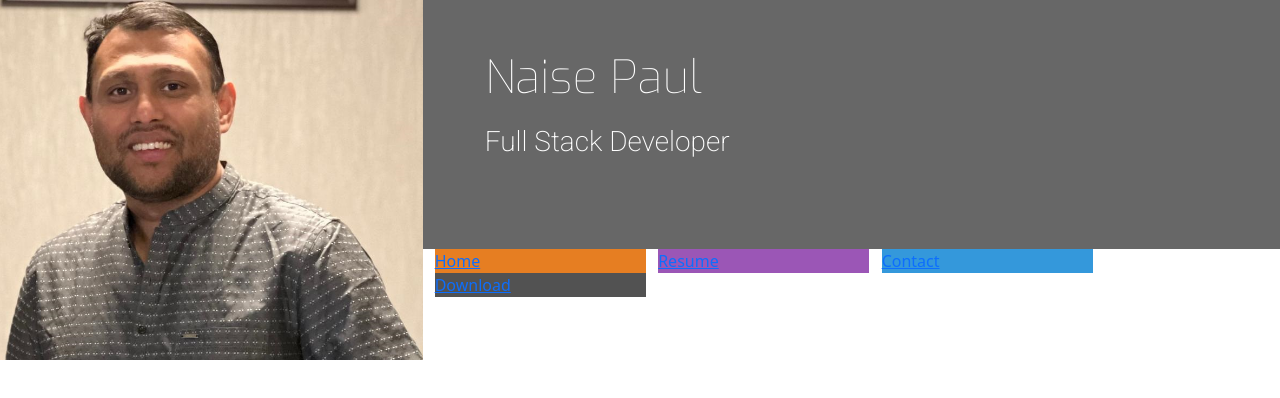
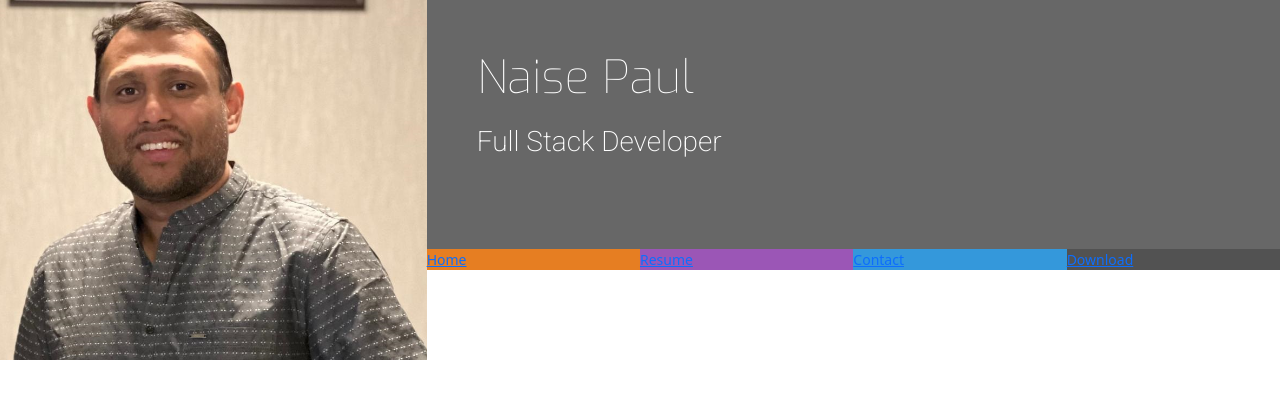
Before and after one commit to naisepaul/my-cv, a plain HTML site: page index.html in a window 1280 px wide. Drawn offline with nearby package versions, Linux system fonts and the light colour scheme.

Commit message:
Added margin zero to list-inline-item to remove the gap between each menu and give 14px to nav list and added g-0 for gutter removing

```diff
--- a/assets/css/style.css
+++ b/assets/css/style.css
@@ -9,13 +9,19 @@
 .ui-menu-color-home {
     background-color: #e67e22;
 }
+
 .ui-menu-color-resume {
     background-color: #9b56b6;
-}.ui-menu-color-contact {
+}
+
+.ui-menu-color-contact {
     background-color: #3498db;
-}.ui-menu-color-download {
+}
+
+.ui-menu-color-download {
     background-color: #525252;
 }
+
 /* ---------------------------heading------------*/
 
 header {
@@ -54,3 +60,16 @@ header {
     margin-bottom: 90px;
     color: #fff;
 }
+
+.list-inline-item:not(:last-child) {
+    margin: 0;
+}
+
+.menucontainer {
+    font-size: 0;
+}
+
+#nav li {
+    font-size: 14px;
+    padding: 0;
+}
--- a/index.html
+++ b/index.html
@@ -19,18 +19,18 @@
   </head>
   <body>
     <header>
-      <div class="row">
+      <div class="row g-0">
         <a href="index.html" class="col-md-4 logo"></a>
         <div class="col-md-8">
-          <div class="row bg-color-name-title">
+          <div class="row g-0 bg-color-name-title">
             <div class="col heading">
               <h1 class="name">Naise Paul</h1>
               <h2 class="title">Full Stack Developer</h2>
             </div>
           </div>
-          <div class="row">
+          <div class="row g-0">
             <div class="col">
-              <ul id="nav" class="list-inline">
+              <ul id="nav" class="list-inline menucontainer">
                 <li class="col-6 col-sm-3 ui-menu-color-home list-inline-item">
                   <a href="#"><span>Home</span></a>
                 </li>
```
